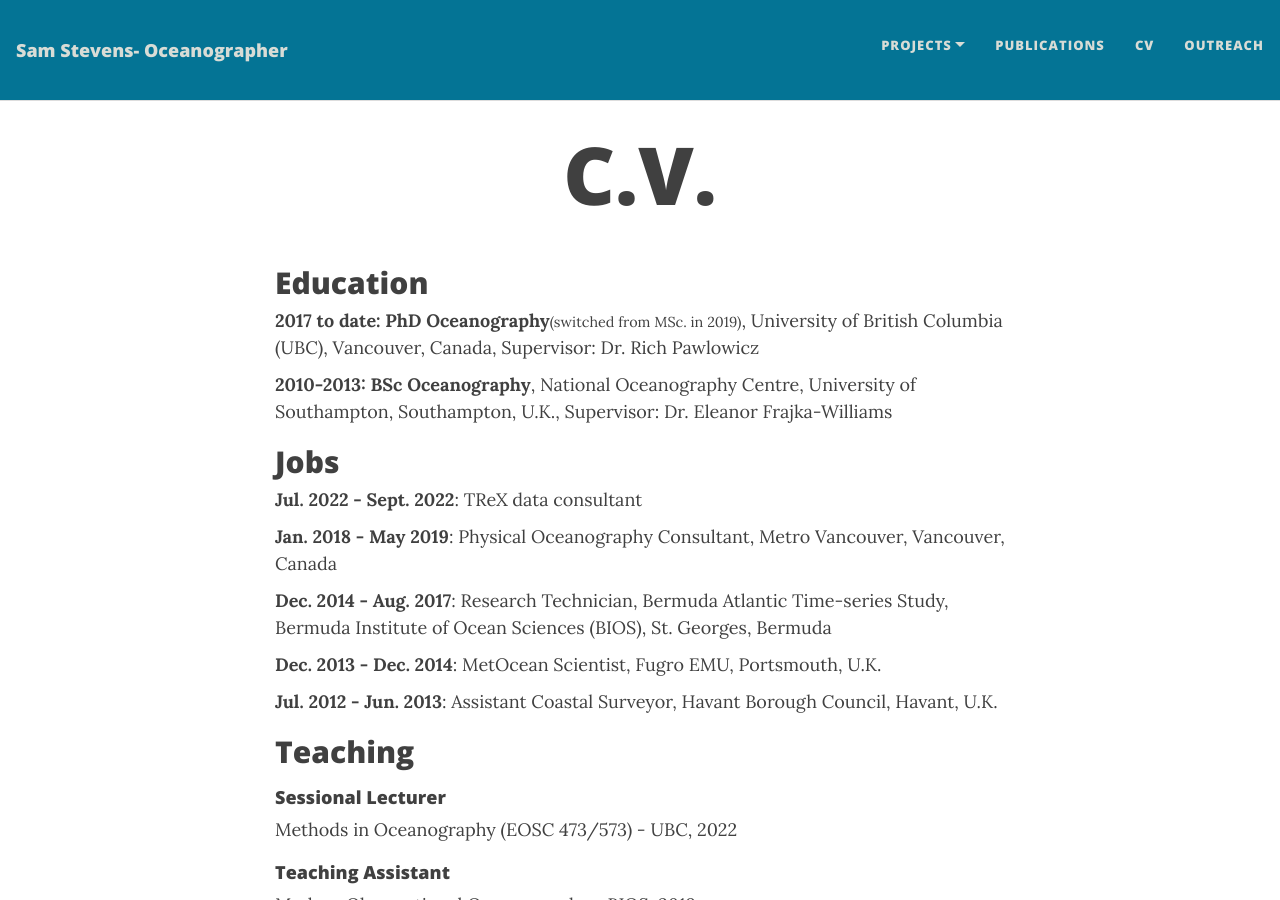
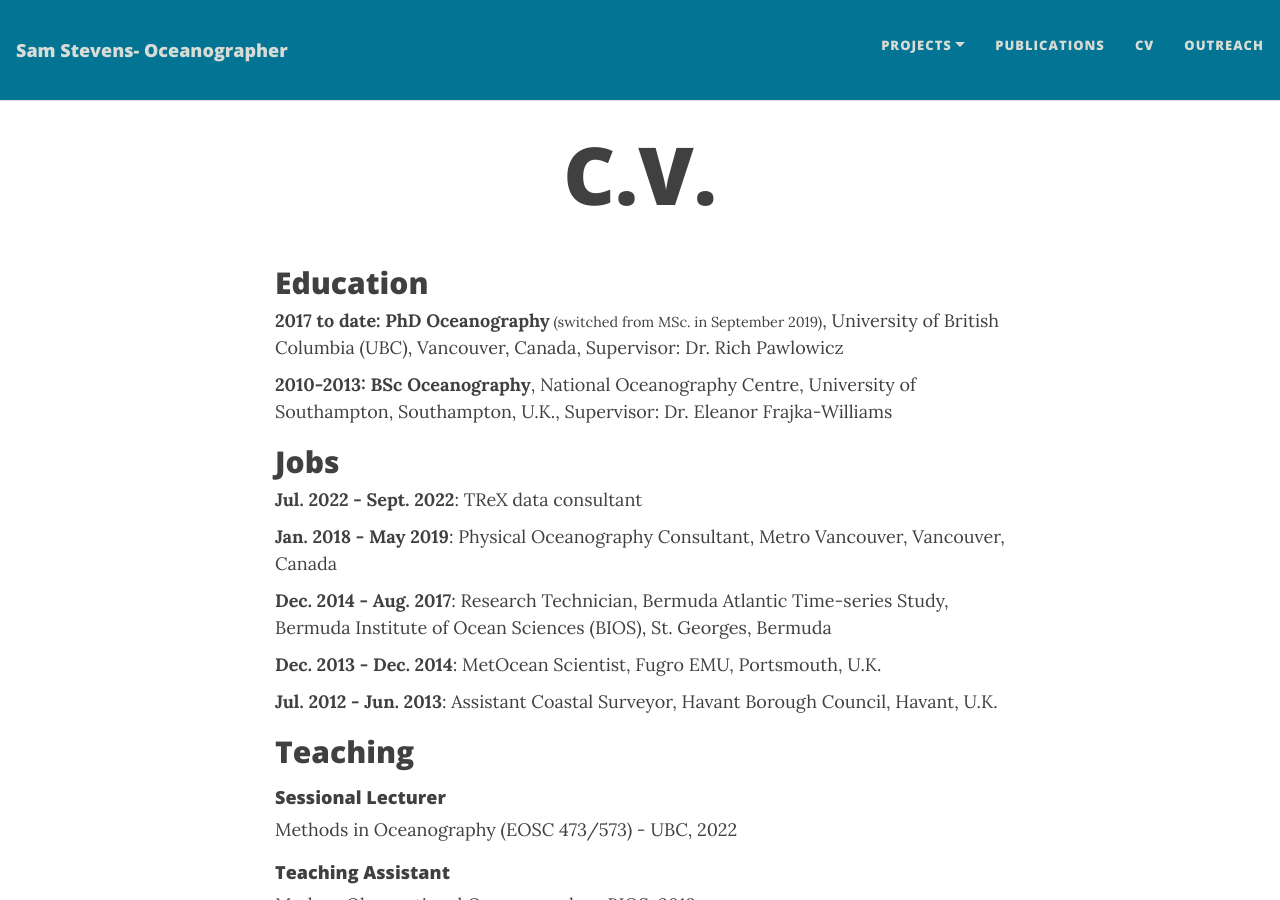
Before and after one commit to sws-ocean/sws-ocean.github.io, a Jekyll site: the page built from docs/cv.md, in a window 1280 px wide and 900 px high. Built offline with Jekyll 4.4.1, drawn with Linux system fonts in a browser that asks for light colours; nearby versions of some CDN libraries.

Commit message:
Update cv.md

```diff
--- a/docs/cv.md
+++ b/docs/cv.md
@@ -38,7 +38,7 @@
   <h2>Education</h2>
   <ul>
     <li>
-        <strong>2017 to date: PhD Oceanography</strong><small>(switched from MSc. in 2019)</small>, University of British Columbia (UBC), Vancouver, Canada, Supervisor: Dr. Rich Pawlowicz
+        <strong>2017 to date: PhD Oceanography</strong><small> (switched from MSc. in September 2019)</small>, University of British Columbia (UBC), Vancouver, Canada, Supervisor: Dr. Rich Pawlowicz
     </li>
     <li>
       <strong>2010-2013: BSc Oceanography</strong>, National Oceanography Centre, University of Southampton, Southampton, U.K., Supervisor: Dr. Eleanor Frajka-Williams
```
